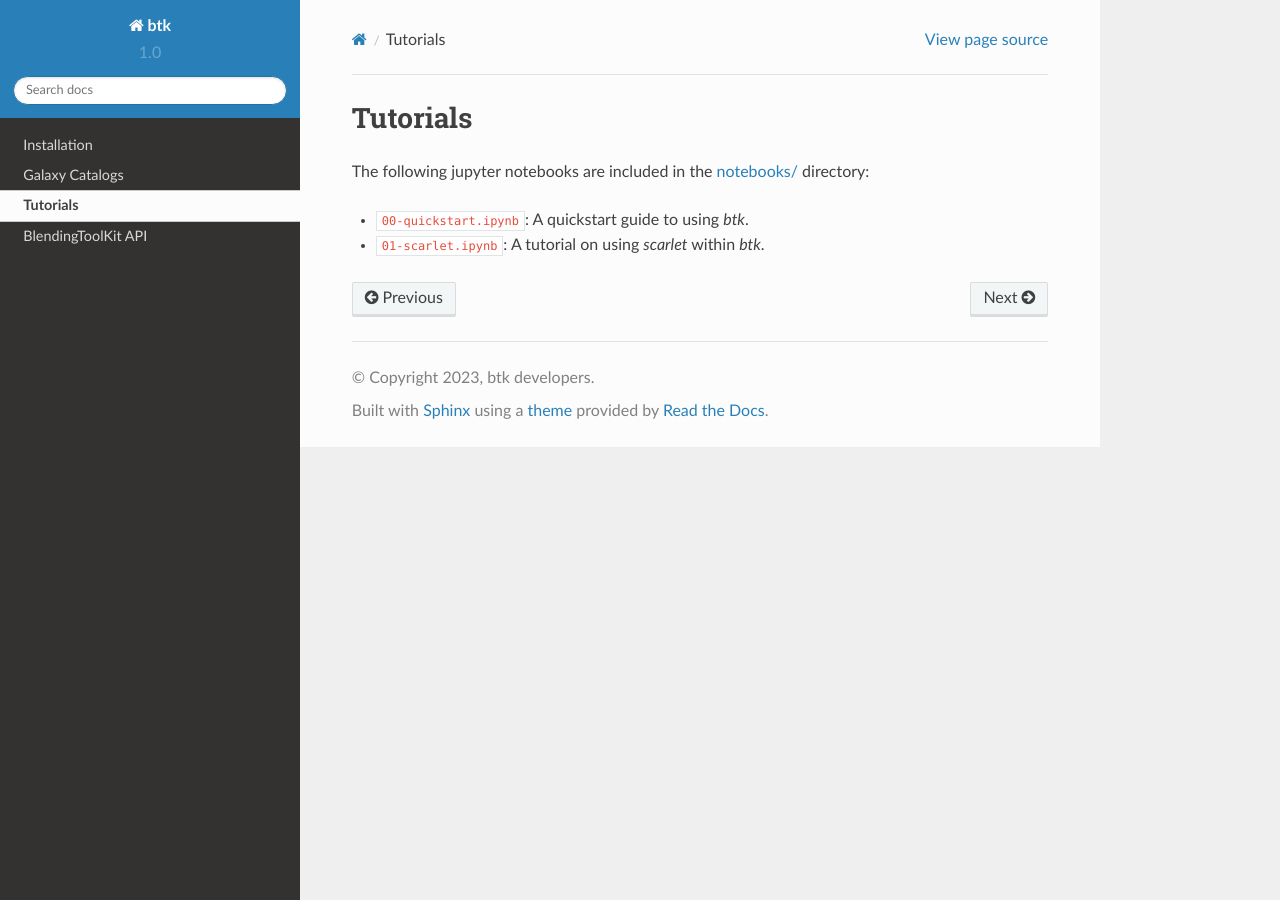
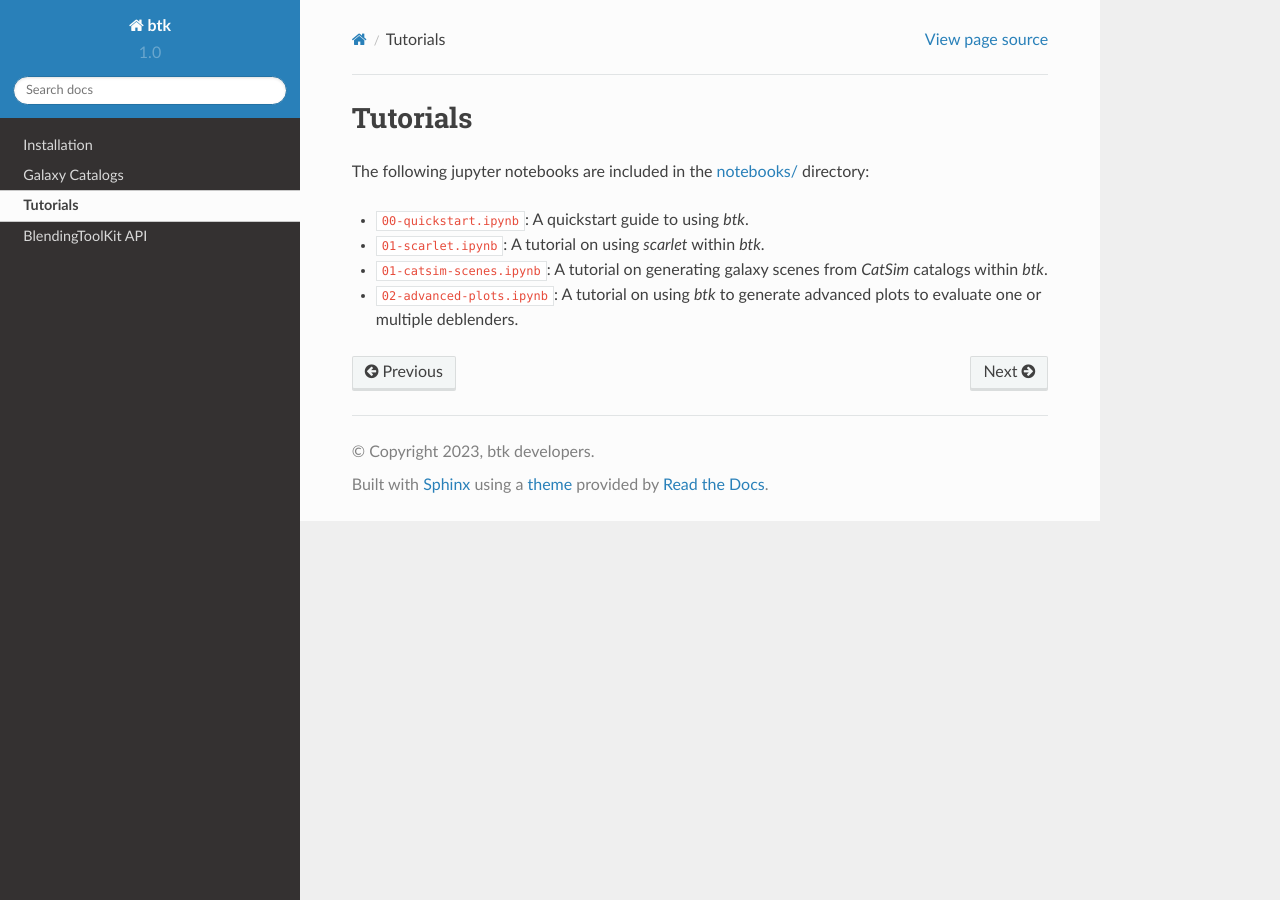
Before and after one commit to LSSTDESC/BlendingToolKit, a Sphinx documentation site: the page built from docs/source/tutorials.rst, in a window 1280 px wide. Built offline with Sphinx 7.4.7 and the Read the Docs theme 2.0.0, drawn with Linux system fonts in a browser that asks for light colours.

Commit message:
adds missing tutorials to docs (#459)
* add missing tutorials to page

* remove advanced plots from pytest because it takes too long to run

```diff
--- a/docs/source/tutorials.rst
+++ b/docs/source/tutorials.rst
@@ -5,3 +5,5 @@ The following jupyter notebooks are included in the `notebooks/ <https://github.
 
 - ``00-quickstart.ipynb``: A quickstart guide to using `btk`.
 - ``01-scarlet.ipynb``: A tutorial on using `scarlet` within `btk`.
+- ``01-catsim-scenes.ipynb``: A tutorial on generating galaxy scenes from `CatSim` catalogs within `btk`.
+- ``02-advanced-plots.ipynb``: A tutorial on using `btk` to generate advanced plots to evaluate one or multiple deblenders.
```
Also changed, not shown: 1 other file.
